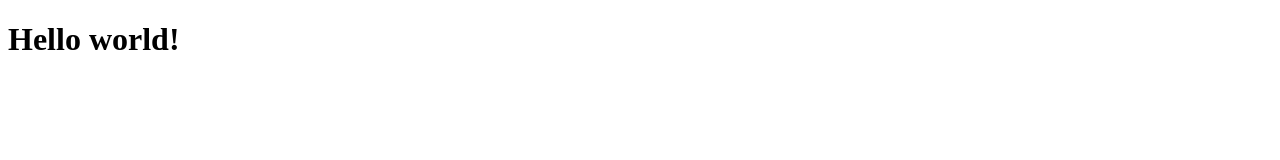
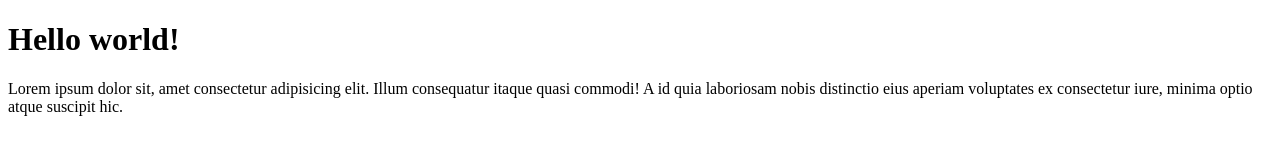
Before and after one commit to AnshikaThakur897/MyRepo, a plain HTML site: page index.html in a window 1280 px wide. Drawn offline with Linux system fonts and the light colour scheme.

Commit message:
index.html

```diff
--- a/index.html
+++ b/index.html
@@ -8,6 +8,7 @@
 <body>
     <div class="main">
         <h1>Hello world!</h1>
+        <p>Lorem ipsum dolor sit, amet consectetur adipisicing elit. Illum consequatur itaque quasi commodi! A id quia laboriosam nobis distinctio eius aperiam voluptates ex consectetur iure, minima optio atque suscipit hic.</p>
     </div>
 
 </body>
```
